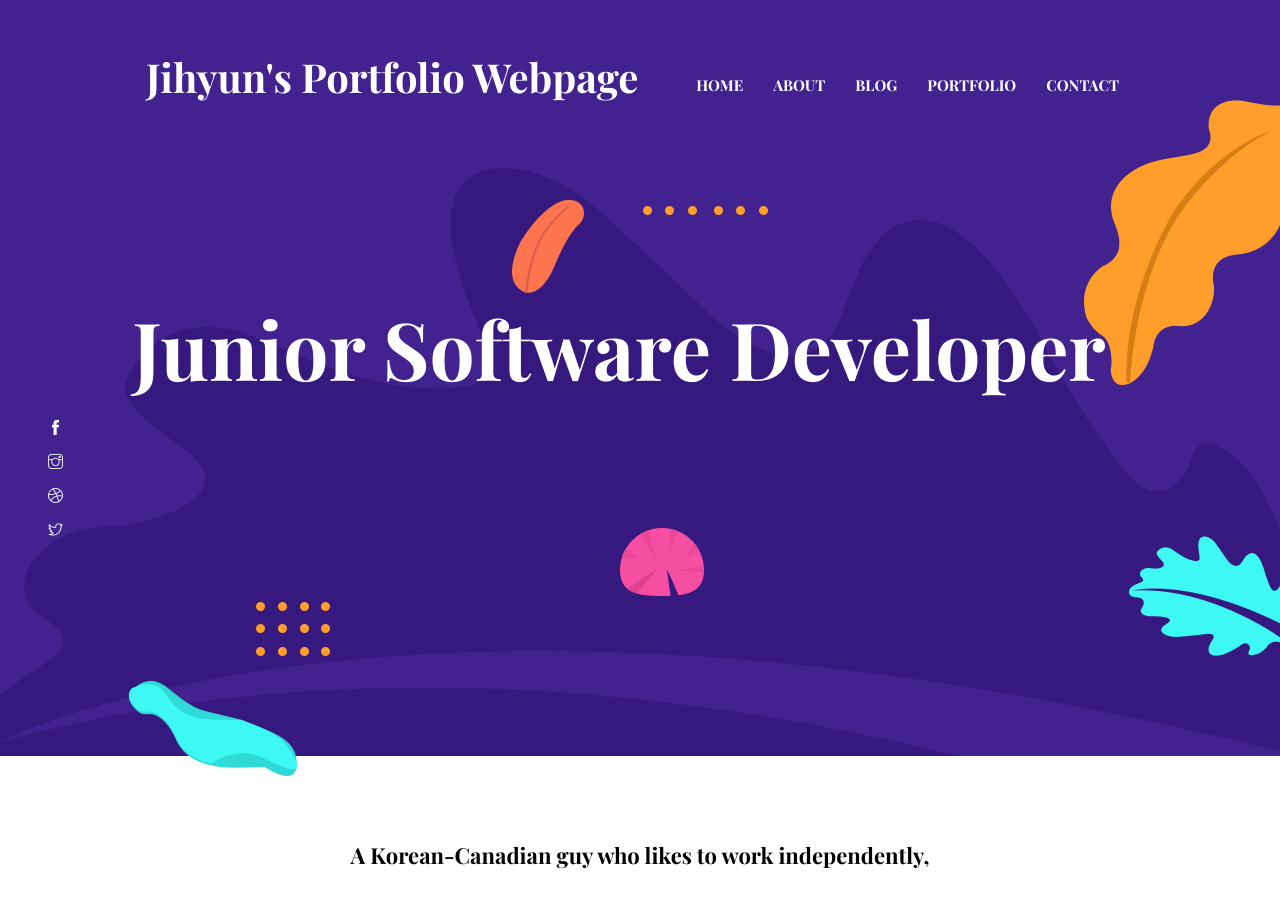
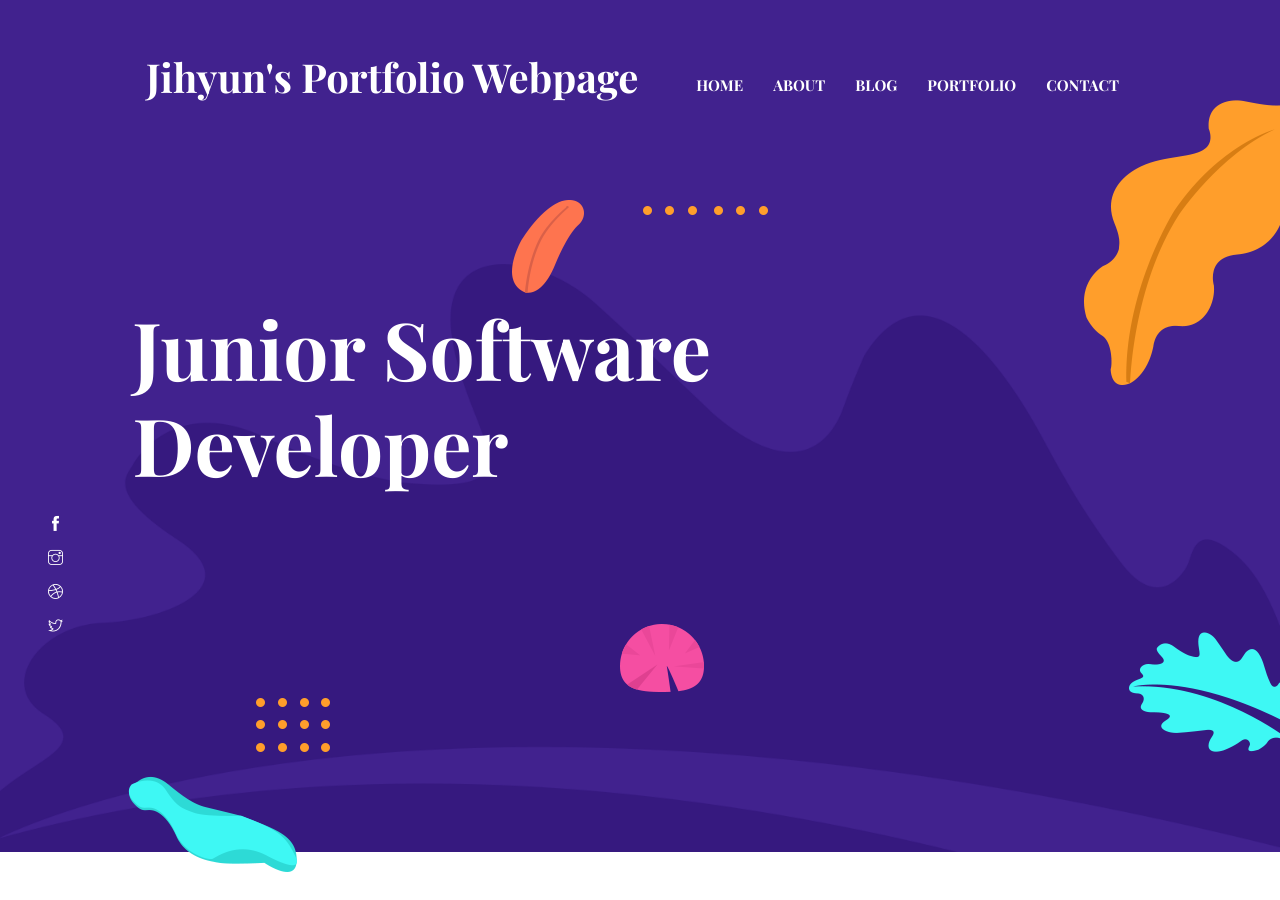
Before and after one commit to jihyunsong42/jihyunsong42.github.io, a Jekyll site: the page built from index.html, in a window 1280 px wide and 900 px high. Built offline with Jekyll 4.4.1, drawn with Linux system fonts in a browser that asks for light colours.

Commit message:
changed2

```diff
--- a/_data/settings.yml
+++ b/_data/settings.yml
@@ -38,7 +38,7 @@ disqus-identifier: # Add your shortname for Disqus Comment. For example mr-brown
 # Hero Section
 
 hero:
-  hero-title: Junior Software Developer
+  hero-title: Junior Software<br>Developer
 
 social:
 - {icon: "ti-facebook", link: "#"}
```
